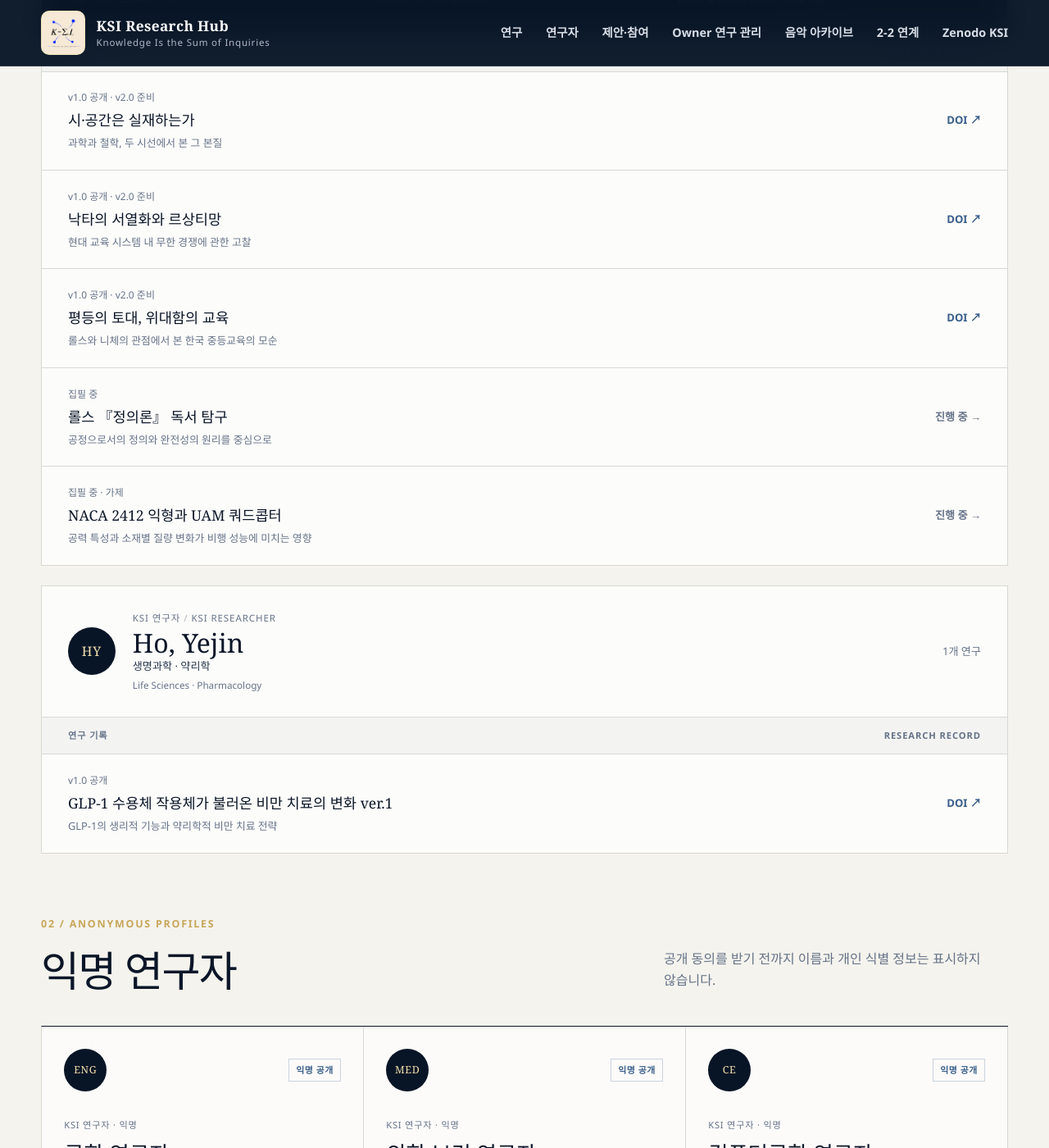
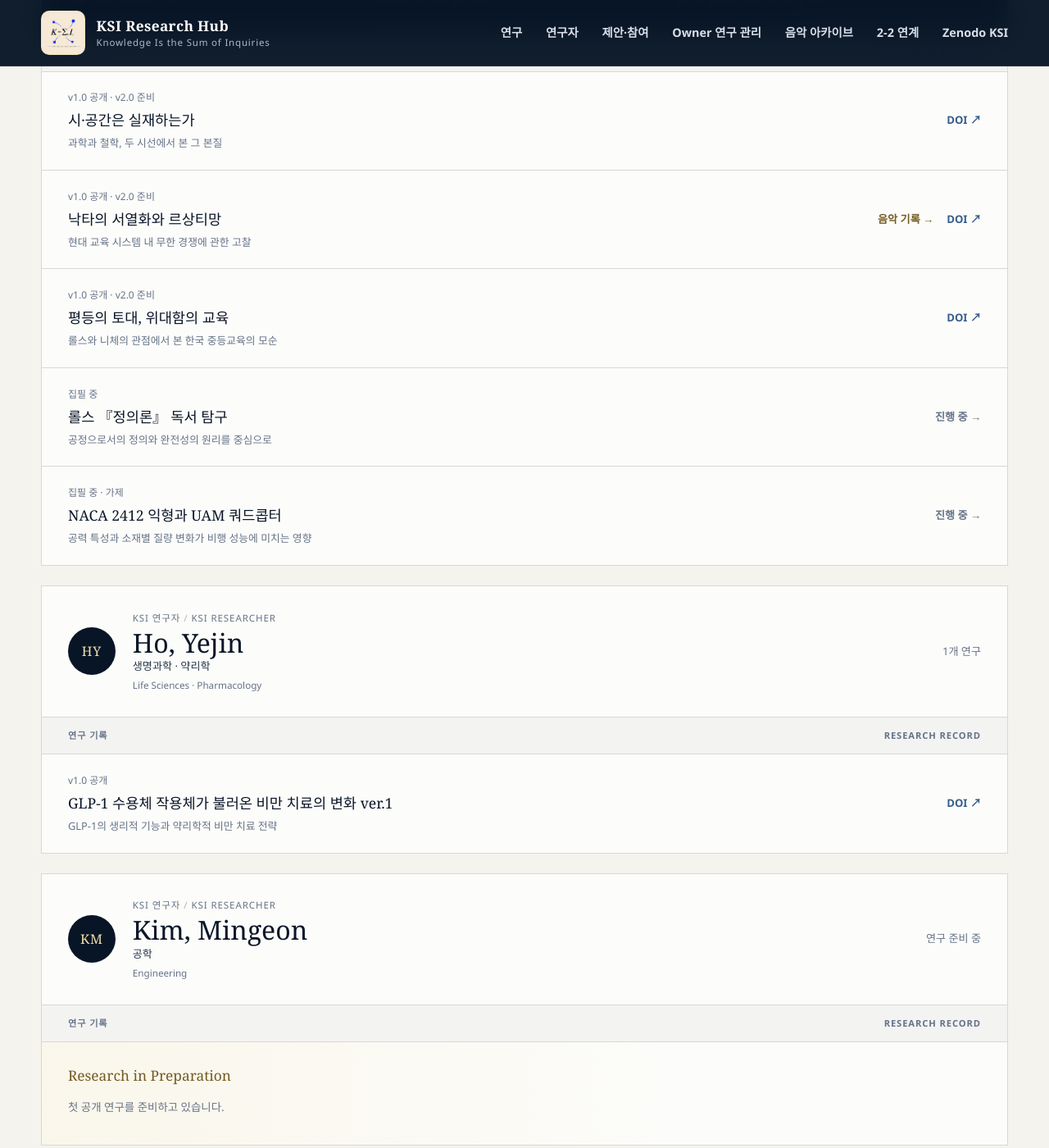
Before and after one commit to SunhoYoon-Hub/KSI-Research-Hub, a Jekyll site: the page built from docs/researchers.md, in a window 1280 px wide and 1400 px high, scrolled down 1067 px. Shown: the whole window at 82% size. Built offline with Jekyll 4.4.1, drawn with Linux system fonts in a browser that asks for light colours; some of the changed text lies outside the part shown.

Commit message:
Link research music and add Kim, Mingeon

```diff
--- a/docs/_data/researchers.yml
+++ b/docs/_data/researchers.yml
@@ -30,14 +30,13 @@
     - "Life Sciences"
     - "Pharmacology"
 
-- id: anonymous-engineering
-  name_ko: "공학 연구자"
-  name_en: "Engineering Researcher"
-  display_name: "공학 연구자"
-  role_ko: "KSI 연구자 · 익명"
-  role_en: "KSI Researcher · Anonymous"
-  anonymous: true
-  monogram: "ENG"
+- id: kim-mingeon
+  name_en: "Kim, Mingeon"
+  display_name: "Kim, Mingeon"
+  role_ko: "KSI 연구자"
+  role_en: "KSI Researcher"
+  anonymous: false
+  monogram: "KM"
   status_ko: "연구 준비 중"
   status_en: "Research in Preparation"
   fields:
--- a/docs/assets/css/style.css
+++ b/docs/assets/css/style.css
@@ -826,6 +826,26 @@ a:focus-visible {
 .researcher-projects a:hover { text-decoration: underline; }
 .researcher-projects .project-pending { flex: 0 0 auto; color: var(--muted); }
 
+.researcher-projects li > .researcher-project-actions {
+  display: flex;
+  flex: 0 0 auto;
+  align-items: center;
+  gap: .65rem 1rem;
+}
+
+.researcher-projects .project-listening { color: #755b20; }
+
+.researcher-empty-record {
+  display: grid;
+  gap: .3rem;
+  min-height: 125px;
+  padding: 1.7rem 2rem;
+  background: linear-gradient(90deg, rgba(240, 223, 173, .2), transparent 65%);
+}
+
+.researcher-empty-record strong { color: #755b20; font-family: var(--serif); font-size: 1.08rem; font-weight: 500; }
+.researcher-empty-record p { margin: 0; color: var(--muted); font-size: .84rem; }
+
 .anonymous-heading { margin-top: 2.8rem; }
 
 .anonymous-researcher-grid {
@@ -1109,7 +1129,9 @@ a:focus-visible {
   .section-heading { margin-bottom: 1.8rem; }
   .researcher-header { grid-template-columns: auto 1fr; padding: 1.4rem; }
   .project-count { grid-column: 2; }
-  .researcher-projects li { align-items: flex-start; padding: 1.2rem 1.4rem; }
+  .researcher-projects li { align-items: flex-start; flex-direction: column; gap: .9rem; padding: 1.2rem 1.4rem; }
+  .researcher-projects li > .researcher-project-actions { flex-wrap: wrap; }
+  .researcher-empty-record { padding: 1.4rem; }
   .research-trajectory { padding: 1.5rem 1.4rem; }
   .trajectory-list { grid-template-columns: 1fr; }
   .trajectory-list li { padding: 1.2rem 0 2.1rem; }
--- a/docs/researchers.md
+++ b/docs/researchers.md
@@ -35,7 +35,9 @@ description: KSI Research Hub의 공개 연구자와 익명 연구자, 연구별
             <div class="researcher-fields">{{ researcher.fields | join: " · " }}</div>
             <div class="researcher-fields-en" lang="en">{{ researcher.fields_en | join: " · " }}</div>
           </div>
-          <span class="project-count">{{ researcher_projects | size }}개 연구</span>
+          <span class="project-count">
+            {% if researcher_projects == empty %}연구 준비 중{% else %}{{ researcher_projects | size }}개 연구{% endif %}
+          </span>
         </header>
 
         {% if researcher.id == "yoon-s" %}
@@ -77,6 +79,12 @@ description: KSI Research Hub의 공개 연구자와 익명 연구자, 연구별
           <span>연구 기록</span>
           <span lang="en">Research Record</span>
         </div>
+        {% if researcher_projects == empty %}
+        <div class="researcher-empty-record">
+          <strong lang="en">Research in Preparation</strong>
+          <p>첫 공개 연구를 준비하고 있습니다.</p>
+        </div>
+        {% else %}
         <ol class="researcher-projects">
           {% for project in researcher_projects %}
           <li>
@@ -85,14 +93,20 @@ description: KSI Research Hub의 공개 연구자와 익명 연구자, 연구별
               <strong>{{ project.title }}</strong>
               <small>{{ project.subtitle }}</small>
             </div>
-            {% if project.zenodo_url %}
-              <a href="{{ project.zenodo_url }}" aria-label="{{ project.title }} Zenodo 공개본">DOI ↗</a>
-            {% else %}
-              <a class="project-pending" href="{{ '/' | relative_url }}#{{ project.id }}">진행 중 →</a>
-            {% endif %}
+            <div class="researcher-project-actions">
+              {% if project.listening_record %}
+                <a class="project-listening" href="{{ '/listening/' | relative_url }}#{{ project.id }}" aria-label="{{ project.title }} 음악 기록">음악 기록 →</a>
+              {% endif %}
+              {% if project.zenodo_url %}
+                <a href="{{ project.zenodo_url }}" aria-label="{{ project.title }} Zenodo 공개본">DOI ↗</a>
+              {% else %}
+                <a class="project-pending" href="{{ '/' | relative_url }}#{{ project.id }}">진행 중 →</a>
+              {% endif %}
+            </div>
           </li>
           {% endfor %}
         </ol>
+        {% endif %}
       </article>
     {% endfor %}
   </div>
```
Also changed, not shown: docs/assets/css/listening.css (+102 -21 lines), docs/assets/js/listening-carousel.js (+16 -0 lines), docs/listening.md (+77 -61 lines).
